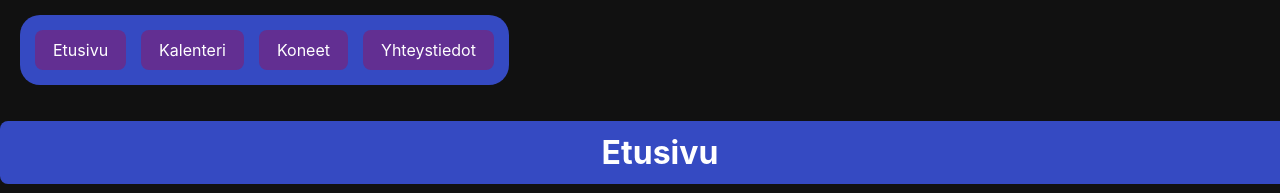
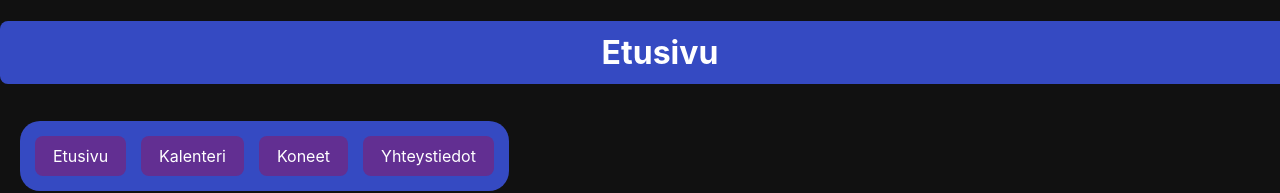
Before and after one commit to ButcherT360/KaivinkoneKalenteri, a React (Create React App) app in the folder calendar-ui/: page /koti in a window 1280 px wide. Shown: the top 193 px of the page. Built offline with nearby package versions, Linux system fonts and the light colour scheme; no server answers.

Commit message:
layoutcomponent

```diff
--- a/calendar-ui/src/App.js
+++ b/calendar-ui/src/App.js
@@ -1,34 +1,28 @@
 import { BrowserRouter, Routes, Route, Navigate } from "react-router-dom";
 
-import Navbar from "./Navbar";
 import Home from "./Home";
 import CalendarPage from "./CalendarPage";
 import AdminPage from "./AdminPage";
 import Contact from "./Contact";
 import Machines from "./Machines";
-import Footer from "./Footer";
-import Layout from "./Layout";
 
 function App() {
   return (
     <BrowserRouter>
-      <Navbar />
-
       <Routes>
-        {/* redirect root → home */}
+        {/* Ohjaa etusivulle */}
         <Route path="/" element={<Navigate to="/koti" />} />
 
-        {/* sivut */}
+        {/* Sivut */}
         <Route path="/koti" element={<Home />} />
         <Route path="/kalenteri" element={<CalendarPage />} />
         <Route path="/yhteystiedot" element={<Contact />} />
         <Route path="/admin" element={<AdminPage />} />
         <Route path="/koneet" element={<Machines />} />
 
-        {/* fallback */}
+        {/* Virhesivu */}
         <Route path="*" element={<h2>404 - Sivua ei löydy</h2>} />
       </Routes>
-      <Footer />
     </BrowserRouter>
   );
 }
```
